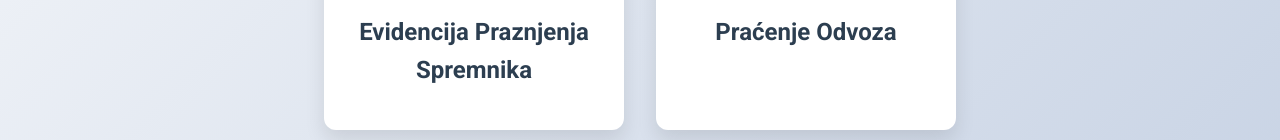
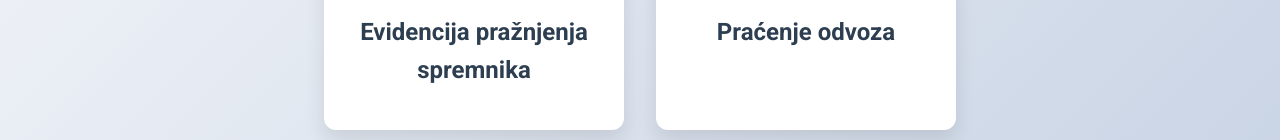
Before and after one commit to dome877/landingpage, a plain HTML site: page index.html in a window 1280 px wide. Shown: the part 367-507 px from the top of the page. Drawn offline with Linux system fonts and the light colour scheme.

Commit message:
sitni update

```diff
--- a/index.html
+++ b/index.html
@@ -15,13 +15,13 @@
             <a href="https://evidencijapraznjenjaspremnika.z-grad.app/" class="card">
                 <div class="card-content">
                     <div class="card-icon">📦</div>
-                    <h2>Evidencija Praznjenja Spremnika</h2>
+                    <h2>Evidencija pražnjenja spremnika</h2>
                 </div>
             </a>
             <a href="https://pracenjeodvoza.z-grad.app/" class="card">
                 <div class="card-content">
                     <div class="card-icon">🚚</div>
-                    <h2>Praćenje Odvoza</h2>
+                    <h2>Praćenje odvoza</h2>
                 </div>
             </a>
         </div>
```
